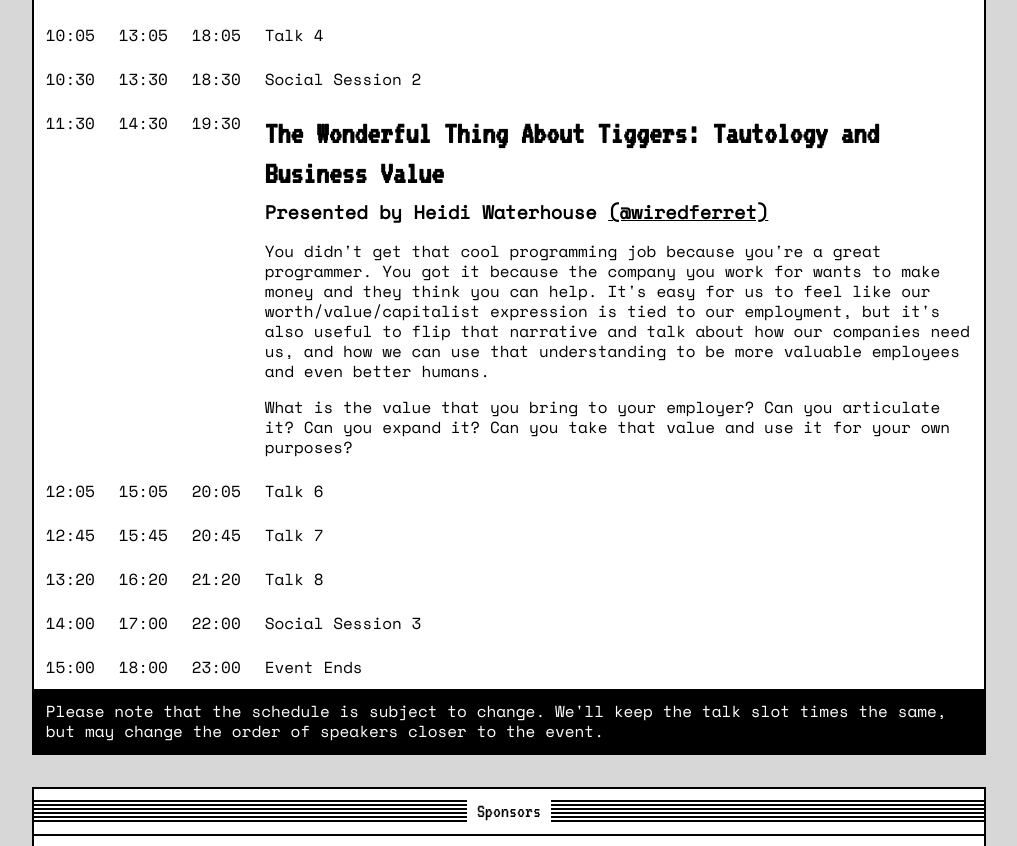
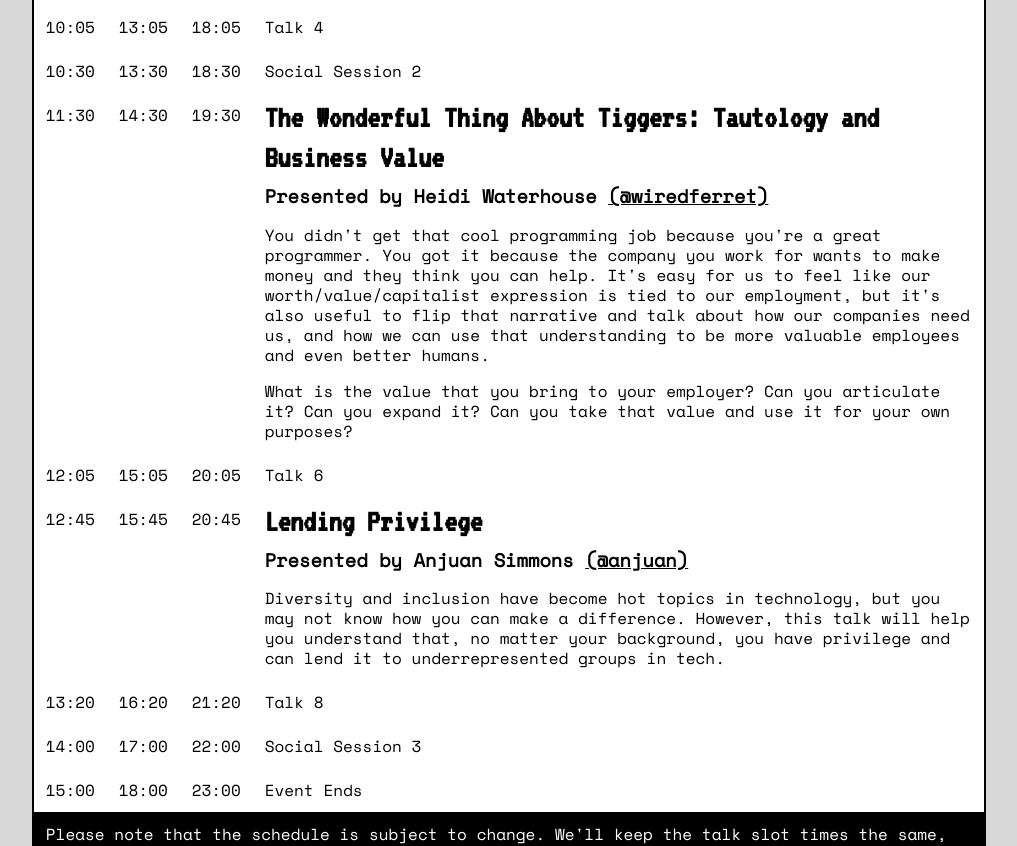
Before and after one commit to yougotthisconf/2020.home.yougotthis.io, a website: page index.html in a window 1280 px wide. Shown: the part 829-1675 px from the top of the page, without its empty margins (131-1148 px from the left). Drawn offline with nearby package versions, Linux system fonts and the light colour scheme.

Commit message:
Announce Anjuan

```diff
--- a/assets/style.css
+++ b/assets/style.css
@@ -121,6 +121,7 @@ tbody td {
 td h2 {
     font-size: 2em;
     font-family: 'VT323', monospace;
+    margin-top: -0.25em;
 }
 
 td h3 {
--- a/index.html
+++ b/index.html
@@ -113,7 +113,11 @@
                         <td>12:45</td>
                         <td>15:45</td>
                         <td>20:45</td>
-                        <td>Talk 7</td>
+                        <td>
+                            <h2>Lending Privilege</h2>
+                            <h3>Presented by Anjuan Simmons <a href="https://twitter.com/anjuan">(@anjuan)</a></h3>
+                            <p>Diversity and inclusion have become hot topics in technology, but you may not know how you can make a difference. However, this talk will help you understand that, no matter your background, you have privilege and can lend it to underrepresented groups in tech.</p>
+                        </td>
                     </tr>
                     <tr>
                         <td>13:20</td>
```
